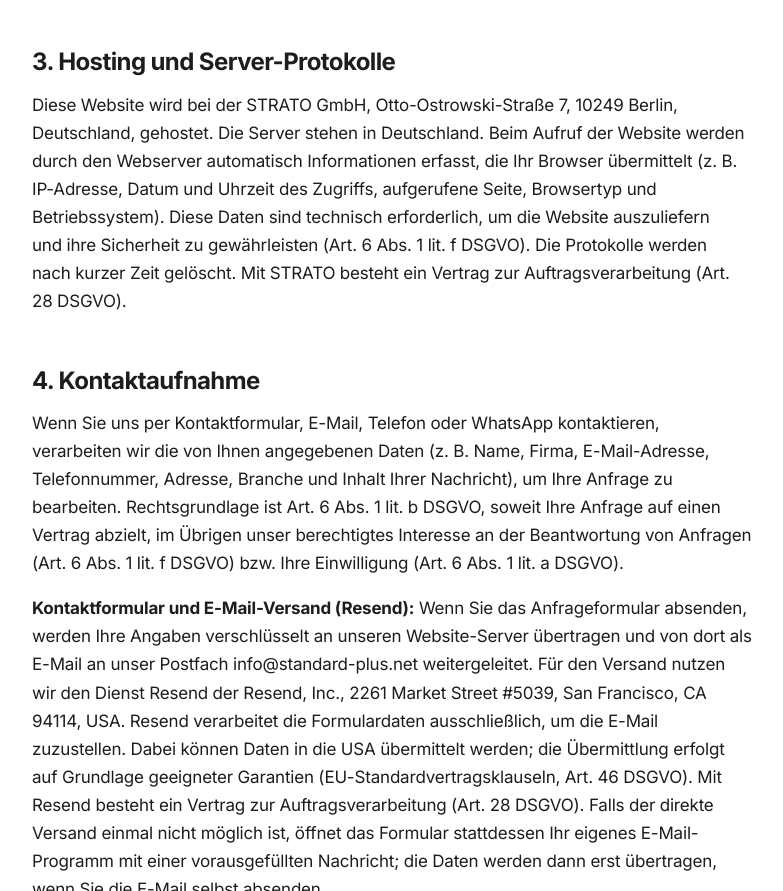
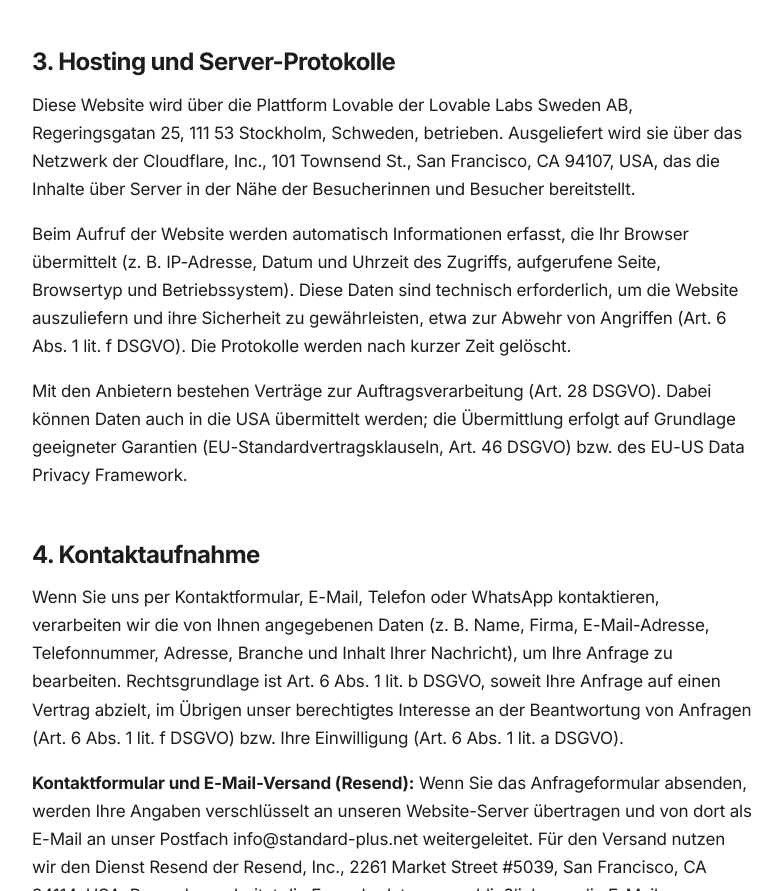
Before and after one commit to andreeasloch-art/standard-Plus-, a plain HTML site: page datenschutz.html in a window 1280 px wide. Shown: the part 858-1749 px from the top of the page, without its empty margins (340-1123 px from the left). Drawn offline with Linux system fonts and the light colour scheme.

Commit message:
Datenschutz Abschnitt 3: Hosting über Lovable und Cloudflare statt STRATO
Co-Authored-By: Claude Opus 5.5 <noreply@anthropic.com>
Claude-Session: https://claude.ai/code/session_01DHZ3bX6KkbaPkBhW7y3rZk

```diff
--- a/datenschutz.html
+++ b/datenschutz.html
@@ -287,7 +287,9 @@
         <p>Der Schutz Ihrer persönlichen Daten ist uns wichtig. Wir verarbeiten personenbezogene Daten nur, soweit dies zur Bereitstellung dieser Website, zur Bearbeitung Ihrer Anfragen und zur Erbringung unserer Leistungen erforderlich ist. Rechtsgrundlagen sind insbesondere die Datenschutz-Grundverordnung (DSGVO) und das Bundesdatenschutzgesetz (BDSG).</p>
 
         <h2 id="hosting">3. Hosting und Server-Protokolle</h2>
-        <p>Diese Website wird bei der STRATO GmbH, Otto-Ostrowski-Straße 7, 10249 Berlin, Deutschland, gehostet. Die Server stehen in Deutschland. Beim Aufruf der Website werden durch den Webserver automatisch Informationen erfasst, die Ihr Browser übermittelt (z. B. IP-Adresse, Datum und Uhrzeit des Zugriffs, aufgerufene Seite, Browsertyp und Betriebssystem). Diese Daten sind technisch erforderlich, um die Website auszuliefern und ihre Sicherheit zu gewährleisten (Art. 6 Abs. 1 lit. f DSGVO). Die Protokolle werden nach kurzer Zeit gelöscht. Mit STRATO besteht ein Vertrag zur Auftragsverarbeitung (Art. 28 DSGVO).</p>
+        <p>Diese Website wird über die Plattform Lovable der Lovable Labs Sweden AB, Regeringsgatan 25, 111 53 Stockholm, Schweden, betrieben. Ausgeliefert wird sie über das Netzwerk der Cloudflare, Inc., 101 Townsend St., San Francisco, CA 94107, USA, das die Inhalte über Server in der Nähe der Besucherinnen und Besucher bereitstellt.</p>
+        <p>Beim Aufruf der Website werden automatisch Informationen erfasst, die Ihr Browser übermittelt (z. B. IP-Adresse, Datum und Uhrzeit des Zugriffs, aufgerufene Seite, Browsertyp und Betriebssystem). Diese Daten sind technisch erforderlich, um die Website auszuliefern und ihre Sicherheit zu gewährleisten, etwa zur Abwehr von Angriffen (Art. 6 Abs. 1 lit. f DSGVO). Die Protokolle werden nach kurzer Zeit gelöscht.</p>
+        <p>Mit den Anbietern bestehen Verträge zur Auftragsverarbeitung (Art. 28 DSGVO). Dabei können Daten auch in die USA übermittelt werden; die Übermittlung erfolgt auf Grundlage geeigneter Garantien (EU-Standardvertragsklauseln, Art. 46 DSGVO) bzw. des EU-US Data Privacy Framework.</p>
 
         <h2 id="kontakt">4. Kontaktaufnahme</h2>
         <p>Wenn Sie uns per Kontaktformular, E-Mail, Telefon oder WhatsApp kontaktieren, verarbeiten wir die von Ihnen angegebenen Daten (z. B. Name, Firma, E-Mail-Adresse, Telefonnummer, Adresse, Branche und Inhalt Ihrer Nachricht), um Ihre Anfrage zu bearbeiten. Rechtsgrundlage ist Art. 6 Abs. 1 lit. b DSGVO, soweit Ihre Anfrage auf einen Vertrag abzielt, im Übrigen unser berechtigtes Interesse an der Beantwortung von Anfragen (Art. 6 Abs. 1 lit. f DSGVO) bzw. Ihre Einwilligung (Art. 6 Abs. 1 lit. a DSGVO).</p>
```
Also changed, not shown: werkzeuge/inhalte/datenschutz.html (+3 -1 lines).
